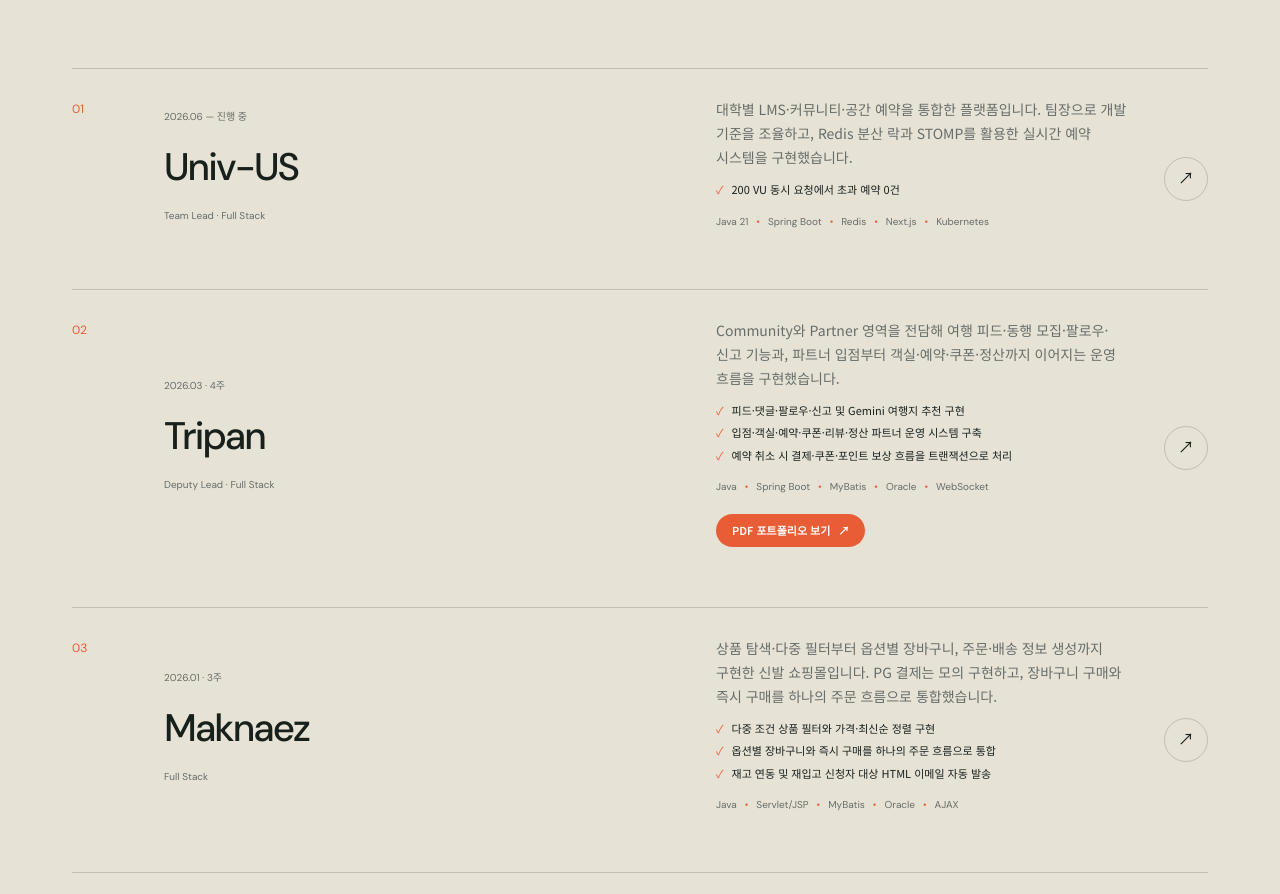
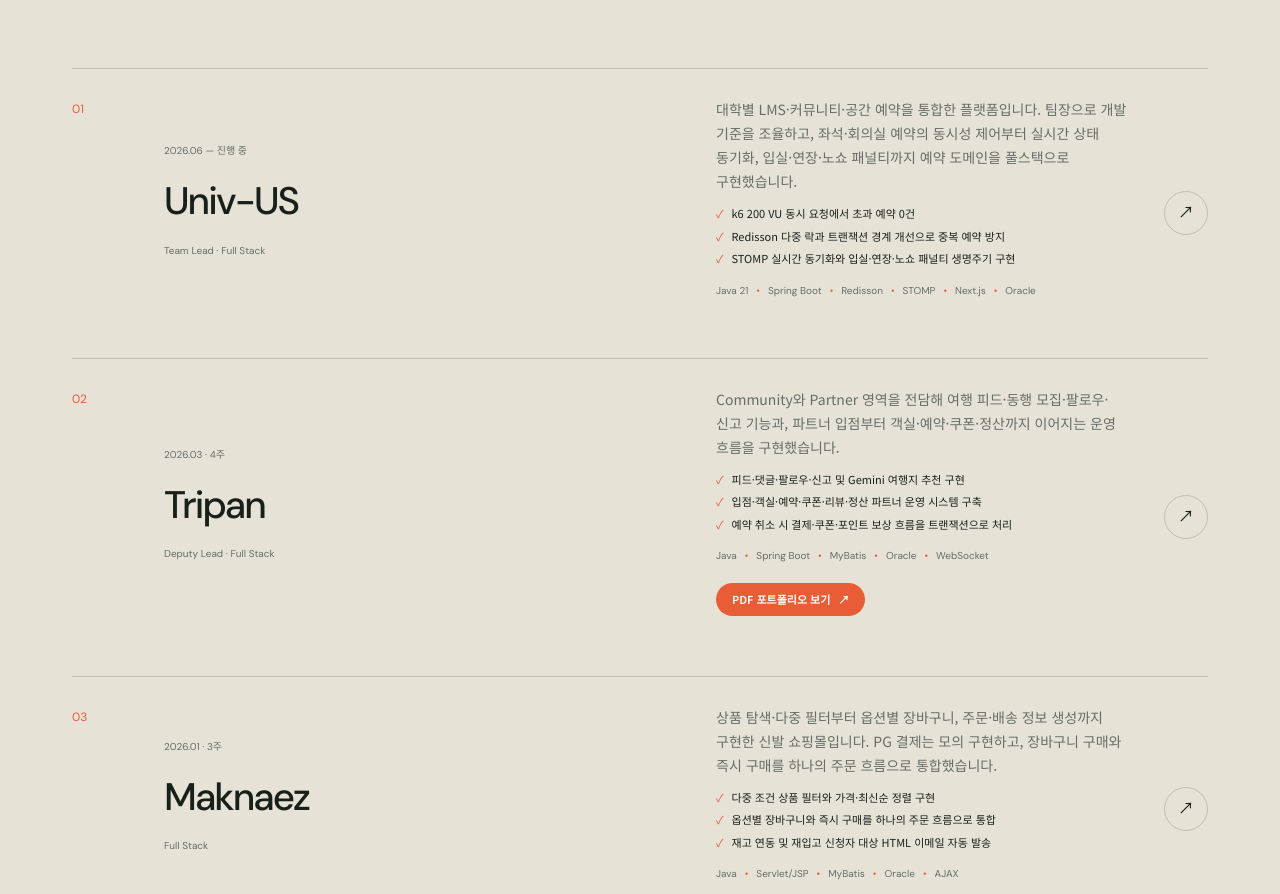
Before and after one commit to ssangyoungyuwon-maker/youngyuwon, a React (Vite) app: page / in a window 1280 px wide. Shown: the part 4451-5345 px from the top of the page. Built offline with nearby package versions, Linux system fonts and the light colour scheme.

Commit message:
Univ-US 프로젝트 성과 보강

```diff
--- a/src/data/portfolio.js
+++ b/src/data/portfolio.js
@@ -48,11 +48,15 @@ export const portfolio = {
     {
       name: "Univ-US",
       description:
-        "대학별 LMS·커뮤니티·공간 예약을 통합한 플랫폼입니다. 팀장으로 개발 기준을 조율하고, Redis 분산 락과 STOMP를 활용한 실시간 예약 시스템을 구현했습니다.",
+        "대학별 LMS·커뮤니티·공간 예약을 통합한 플랫폼입니다. 팀장으로 개발 기준을 조율하고, 좌석·회의실 예약의 동시성 제어부터 실시간 상태 동기화, 입실·연장·노쇼 패널티까지 예약 도메인을 풀스택으로 구현했습니다.",
       period: "2026.06 — 진행 중",
       role: "Team Lead · Full Stack",
-      result: "200 VU 동시 요청에서 초과 예약 0건",
-      tags: ["Java 21", "Spring Boot", "Redis", "Next.js", "Kubernetes"],
+      results: [
+        "k6 200 VU 동시 요청에서 초과 예약 0건",
+        "Redisson 다중 락과 트랜잭션 경계 개선으로 중복 예약 방지",
+        "STOMP 실시간 동기화와 입실·연장·노쇼 패널티 생명주기 구현",
+      ],
+      tags: ["Java 21", "Spring Boot", "Redisson", "STOMP", "Next.js", "Oracle"],
     },
     {
       name: "Tripan",
```
